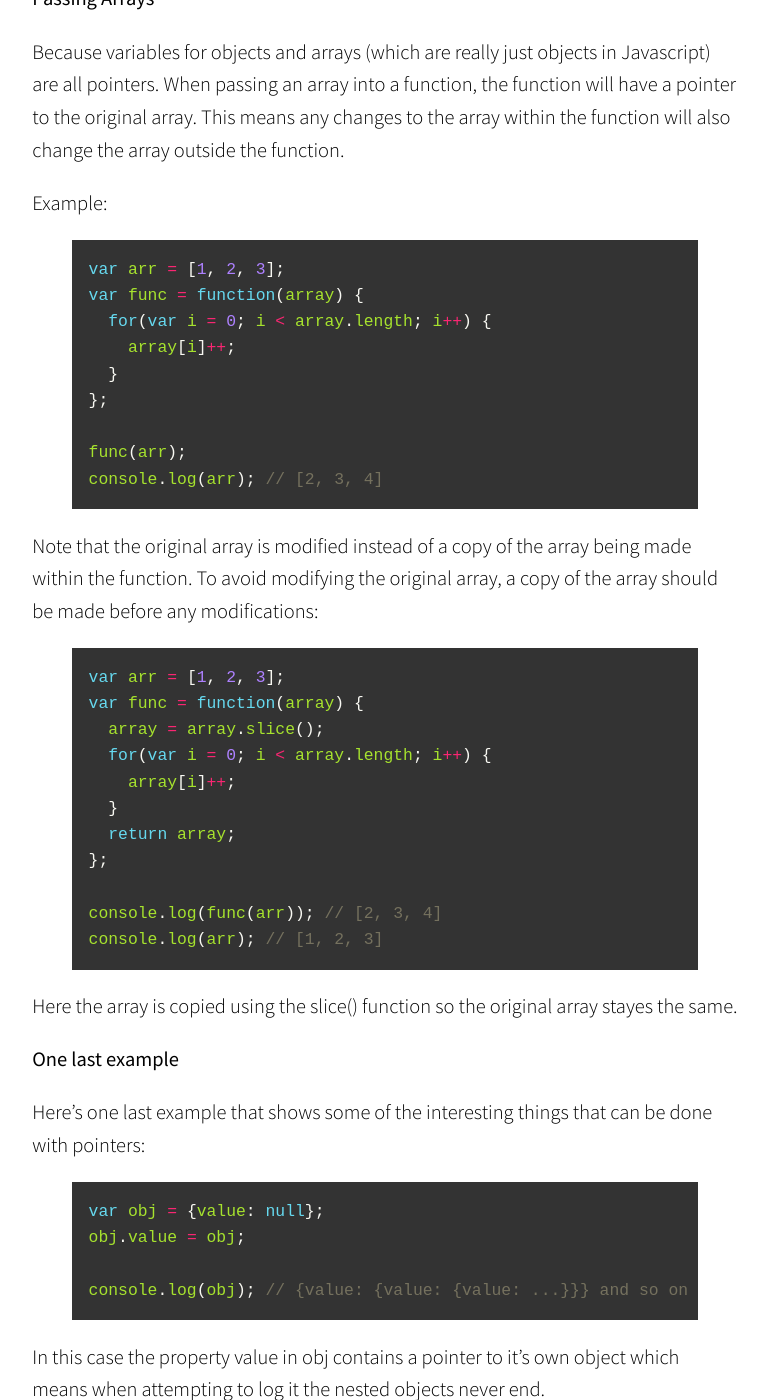
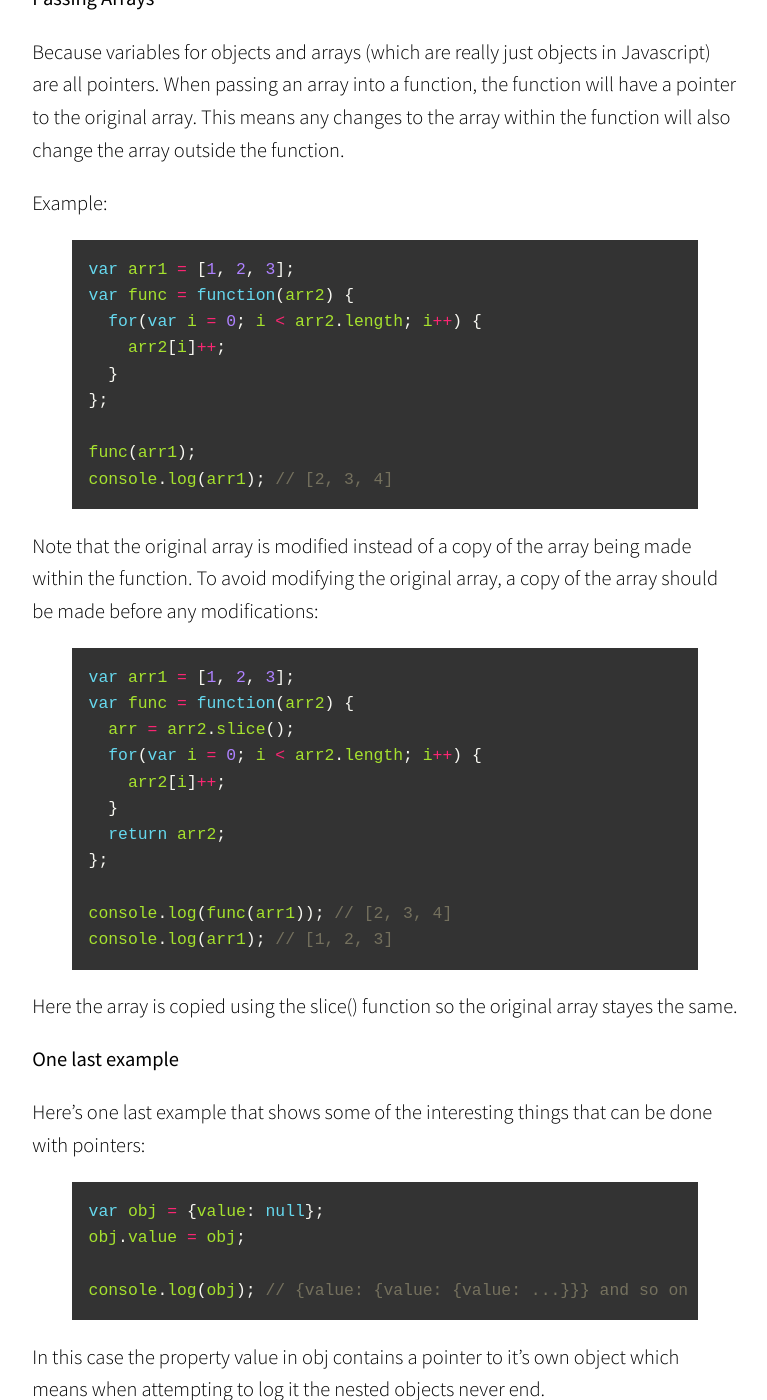
Before and after one commit to yakomaru/yakomaru.github.io, a Jekyll site: the page built from _posts/2015-08-29-pointers-and-pass-by-reference-in-javascript.md, in a window 1280 px wide and 1400 px high, scrolled down 1085 px. Shown: the whole window, without its empty margins (255-1022 px from the left). Built offline with Jekyll 4.4.1, drawn with Linux system fonts in a browser that asks for light colours; nearby versions of some CDN libraries; some web fonts are replaced; comment, search, counter and statistics services are not loaded.

Commit message:
changed variable names

```diff
--- a/_posts/2015-08-29-pointers-and-pass-by-reference-in-javascript.md
+++ b/_posts/2015-08-29-pointers-and-pass-by-reference-in-javascript.md
@@ -40,15 +40,15 @@ Example:
 
 {% highlight javascript %}
 
-var arr = [1, 2, 3];
-var func = function(array) {
-  for(var i = 0; i < array.length; i++) {
-    array[i]++;
+var arr1 = [1, 2, 3];
+var func = function(arr2) {
+  for(var i = 0; i < arr2.length; i++) {
+    arr2[i]++;
   }
 };
 
-func(arr);
-console.log(arr); // [2, 3, 4]
+func(arr1);
+console.log(arr1); // [2, 3, 4]
 
 {% endhighlight %}
 
@@ -57,17 +57,17 @@ To avoid modifying the original array, a copy of the array should be made before
 
 {% highlight javascript %}
 
-var arr = [1, 2, 3];
-var func = function(array) {
-  array = array.slice();
-  for(var i = 0; i < array.length; i++) {
-    array[i]++;
+var arr1 = [1, 2, 3];
+var func = function(arr2) {
+  arr = arr2.slice();
+  for(var i = 0; i < arr2.length; i++) {
+    arr2[i]++;
   }
-  return array;
+  return arr2;
 };
 
-console.log(func(arr)); // [2, 3, 4]
-console.log(arr); // [1, 2, 3]
+console.log(func(arr1)); // [2, 3, 4]
+console.log(arr1); // [1, 2, 3]
 
 {% endhighlight %}
 
```
Also changed, not shown: other parts of _posts/2015-08-29-pointers-and-pass-by-reference-in-javascript.md (+1 -1 lines).
